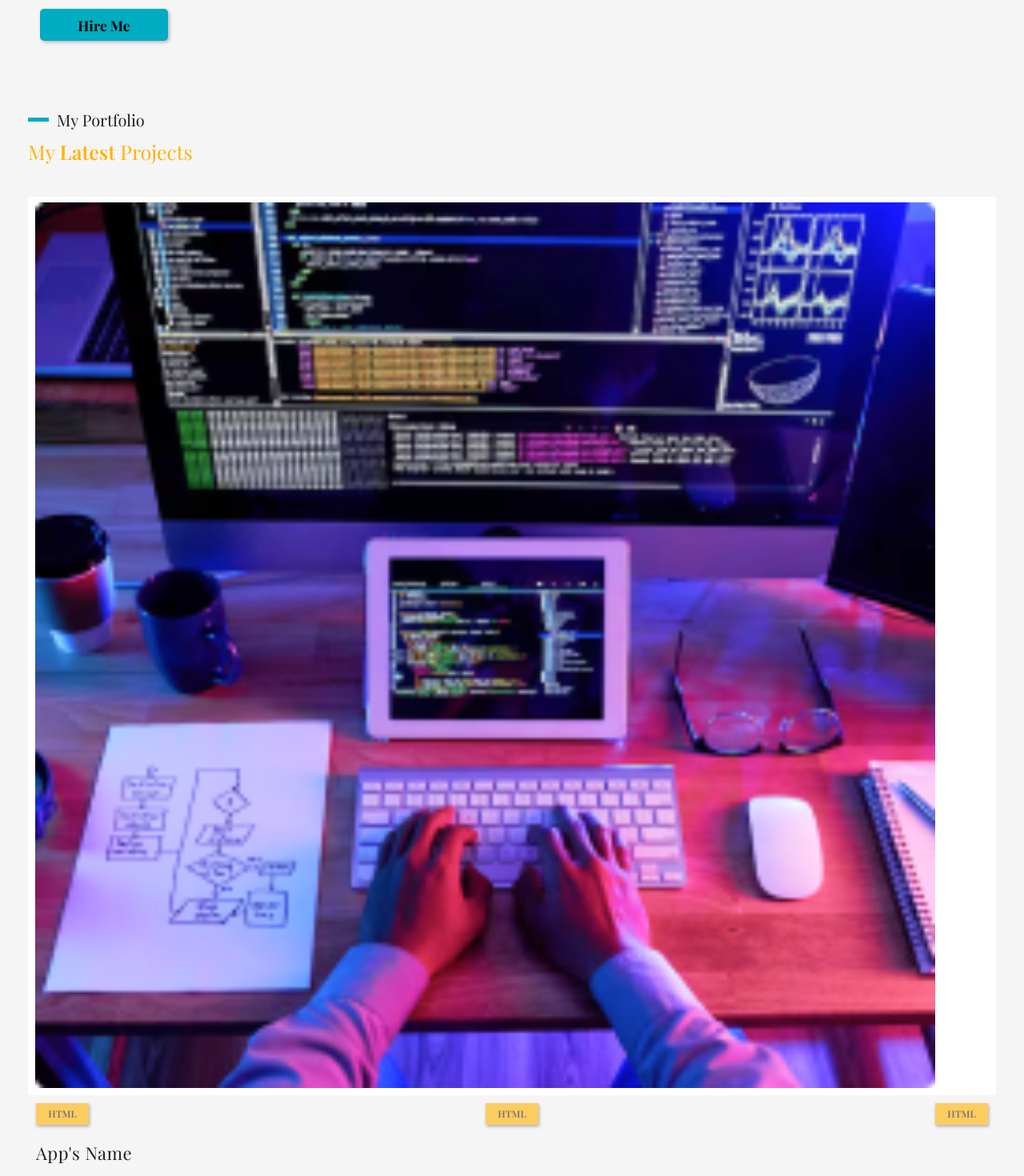
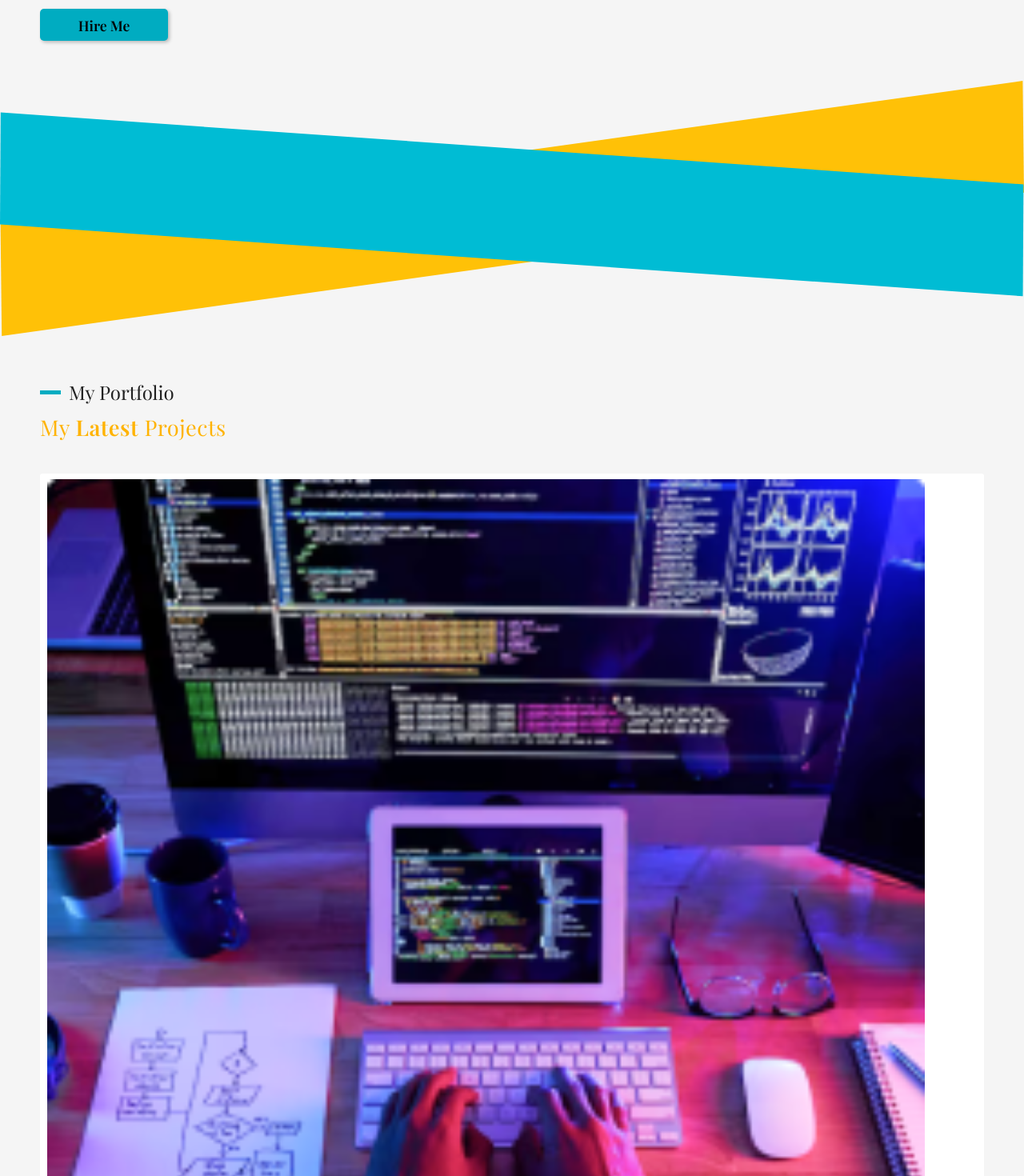
Before and after one commit to pbatista01/portfolio, a React (Create React App) app: page / in a window 1280 px wide. Shown: the part 780-2250 px from the top of the page at 80% size. Built offline with nearby package versions, Linux system fonts and the light colour scheme; a web font is replaced by a local one.

Commit message:
More resizings to the header

```diff
--- a/src/App.css
+++ b/src/App.css
@@ -19,3 +19,7 @@ body{
     color:var(--text-color);
     background-color: var(--background-color);
 }
+
+.rectangles{
+  width:100%;
+}
--- a/src/App.js
+++ b/src/App.js
@@ -8,6 +8,7 @@ import Technologies from './Technologies.js'
 import ContactMe from './ContactMe.js'
 import Footer from './Footer.js'
 import MenuList from './MenuList.js'
+import rectangles from './img/rectangles.svg';
 
 function App() {
   return (
@@ -15,6 +16,7 @@ function App() {
       <Navbar />
       <MenuList />
       <Header />
+      <img src={rectangles} className='rectangles'/>
       <Projects />
       <AboutMe />
       <Technologies />
--- a/src/Header.js
+++ b/src/Header.js
@@ -1,6 +1,5 @@
 import './header.css';
 import headerOvalos from './img/headerOvalos.svg';
-import rectangles from './img/rectangles.svg';
 
 function Header () {
     return(
@@ -15,6 +14,7 @@ function Header () {
         </div>
         <button className="btn-viewProjects">View My Projects</button>
         <button className="btn-hireMe">Hire Me</button>
+
       </div>
     );
   }
--- a/src/header.css
+++ b/src/header.css
@@ -62,7 +62,7 @@
     border-radius:5px;
     box-shadow:2px 2px 4px rgb(0,0,0,0.25);
     margin-top:20px;
-    font-weight:700;
+    font-weight:600;
     cursor:pointer;
   }
 
@@ -87,10 +87,3 @@
     color:var(--orange-color);
     transform:scale(1.05);
   }
-
-  .rectangles{
-    width:128%;
-    margin-top:40px;
-    position:relative;
-    left:-35px;
-  }
--- a/src/projectCard.css
+++ b/src/projectCard.css
@@ -22,12 +22,12 @@
 }
 
 .project-technologies div{
-    width:66px;
-    height:27px;
+    width:100px;
+    height:35px;
     background-color:var(--orange-color);
     text-align: center;
-    font-size:0.75rem;
-    line-height:27px;
+    font-size:1rem;
+    line-height:33px;
     font-weight:600;
     box-shadow:1px 2px 4px rgb(0,0,0,0.5);
     opacity:0.6;
@@ -38,13 +38,13 @@
 }
 
 .project-text h1{
-    font-size:1.375rem;
+    font-size:1.6rem;
     font-weight:400;
     letter-spacing:0.5px;
 }
 
 .project-text p{
-    font-size:0.875rem;
+    font-size:1.2rem;
     line-height:25px;
     margin-top:10px;
     letter-spacing:0.2px;
--- a/src/projects.css
+++ b/src/projects.css
@@ -1,5 +1,5 @@
 .projects{
-    padding:35px;
+    padding:50px;
 }
 
 .project-header div{
@@ -10,17 +10,18 @@
 .projects-title{
     display:flex;
     flex-flow:row wrap;
-    font-size:1.25rem;
+    font-size:1.5rem;
     font-weight: 400;
     align-items: center;
 
 }
 
 .projects-subtitle{
-    font-size:1.5625rem;
+    font-size:1.7rem;
     font-weight:400;
     color:var(--orange-color);
     margin-top:10px;
+    letter-spacing:0.5px;
 }
 
 .projects-subtitle span{
@@ -43,15 +44,14 @@
 }
 
 .btn-viewAll{
-    width:104px;
-    height:31px;
-    font-size:0.9375rem;
+    width:140px;
+    height:40px;
+    font-size:1.1rem;
     background-color:var(--orange-color);
     border-radius:5px;
     letter-spacing:0.2px;
     text-align: start;
-    padding-left:15px;
-    margin:20px 70px;
+    padding-left:25px;
     position:absolute;
 }
 
@@ -66,6 +66,6 @@
 
 .arrow-right{
     position:relative;
-    top:26px;
-    left:154px;
+    top:31px;
+    left:105px;
 }
```
